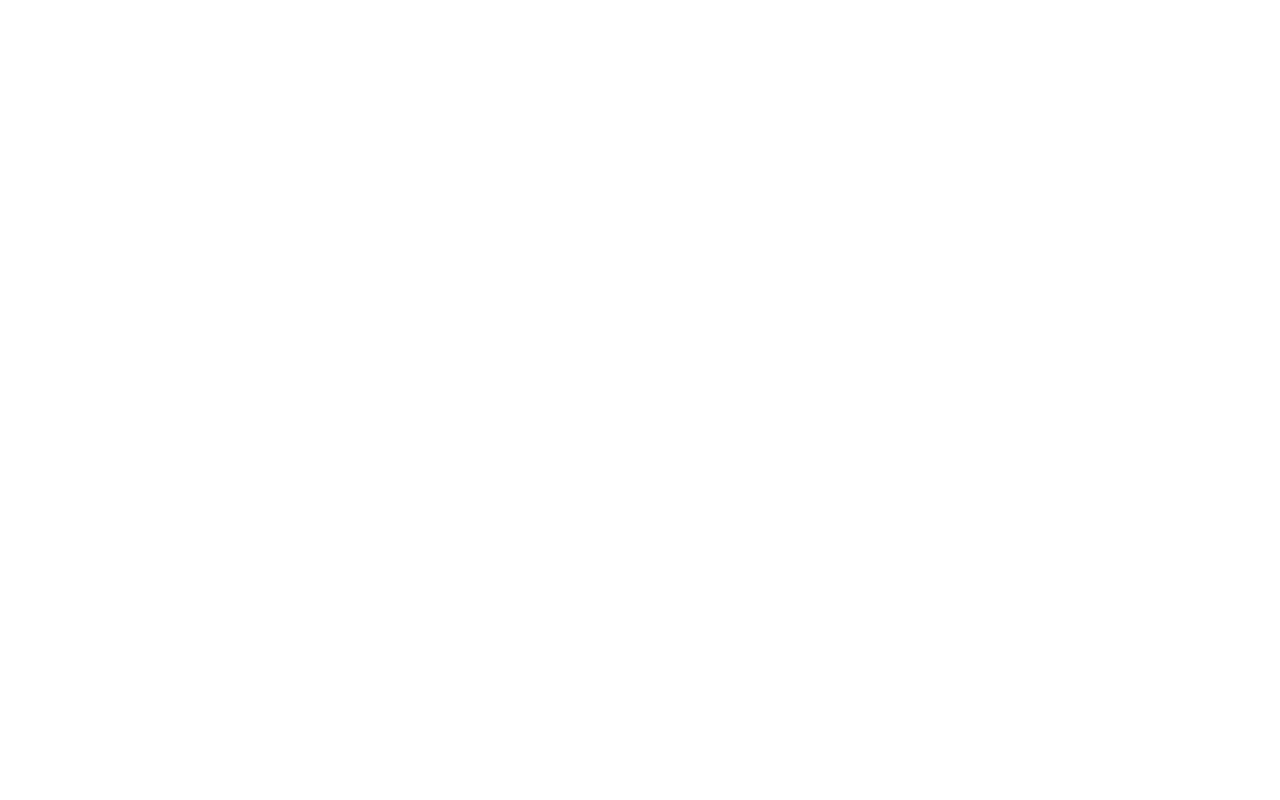
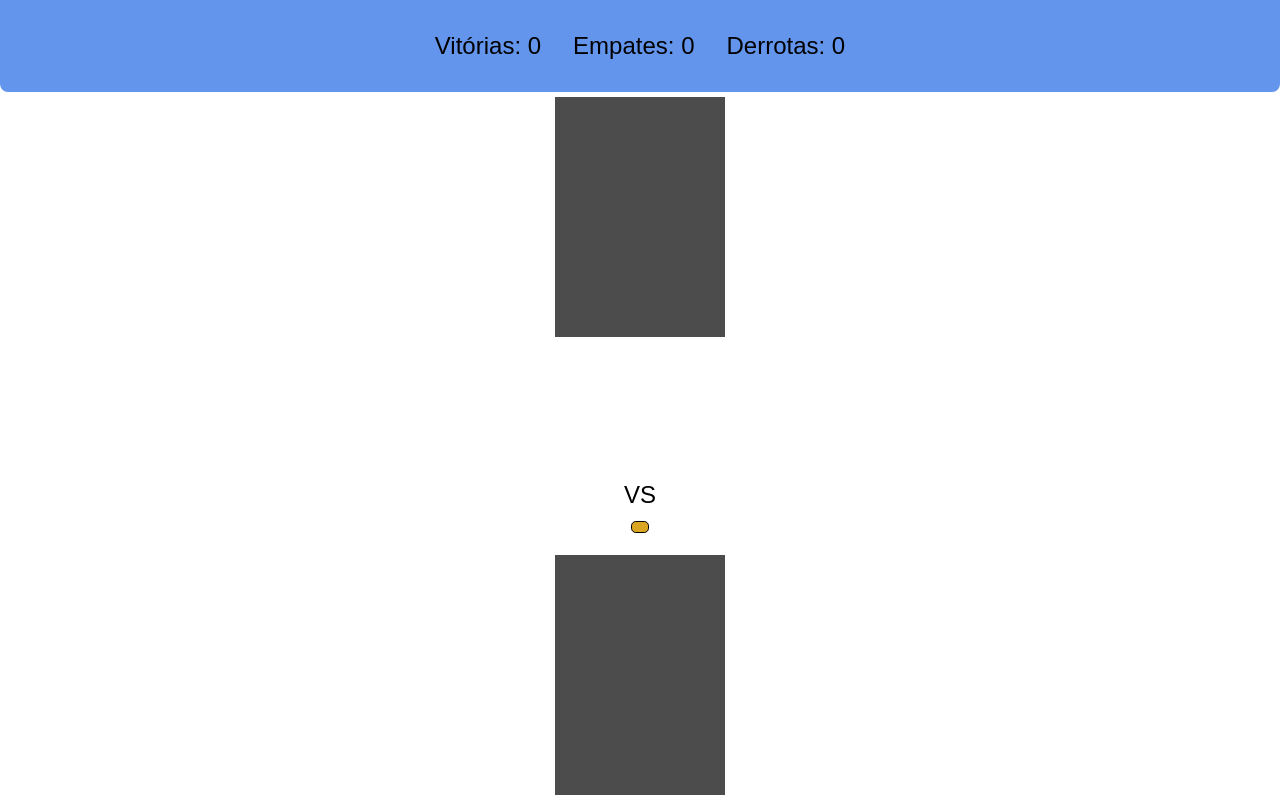
Before and after one commit to klooke/game-yugioh, a plain HTML site: page index.html in a window 1280 px wide. Drawn offline with Linux system fonts and the light colour scheme; a web font is replaced by a local one.

Commit message:
feat: style and structure page

```diff
--- a/index.html
+++ b/index.html
@@ -1,13 +1,37 @@
 <!DOCTYPE html>
-<html lang="en">
+<html lang="pt-BR">
   <head>
     <meta charset="UTF-8" />
     <meta name="viewport" content="width=device-width, initial-scale=1.0" />
-    <title>Yu-Gi-Oh!</title>
+    <title>Yu-Gi-Oh! Jokenpô!!!</title>
+
+    <link rel="preconnect" href="https://fonts.googleapis.com" />
+    <link rel="preconnect" href="https://fonts.gstatic.com" crossorigin />
+    <link
+      href="https://fonts.googleapis.com/css2?family=Anta&display=swap"
+      rel="stylesheet"
+    />
 
     <link rel="stylesheet" href="./src/styles/global.css" />
   </head>
   <body>
+    <header class="container-col">
+      <div class="container-row">
+        <h2>Vitórias: <span id="score-win">0</span></h2>
+        <h2>Empates: <span id="score-draw">0</span></h2>
+        <h2>Derrotas: <span id="score-lose">0</span></h2>
+      </div>
+    </header>
+    <main class="container-col">
+      <div class="container-row hand" id="computer-hand"></div>
+      <div class="container-row" id="field">
+        <div class="card-place" id="player-set"></div>
+        <h2>VS</h2>
+        <div class="card-place" id="computer-set"></div>
+      </div>
+      <h2 class="hidde" id="result-game"></h2>
+      <div class="container-row hand" id="player-hand"></div>
+    </main>
     <script src="./src/scripts/main.js" defer></script>
   </body>
 </html>
--- a/src/styles/global.css
+++ b/src/styles/global.css
@@ -1,5 +1,78 @@
+:root {
+  --card-width: 170px;
+  --card-height: 240px;
+}
+
 * {
   margin: 0;
   padding: 0;
   box-sizing: border-box;
+  font-family: "Anta", sans-serif;
+  font-weight: 400;
+  font-style: normal;
 }
+
+body {
+  display: flex;
+  flex-direction: column;
+  height: 100vh;
+}
+
+main {
+  width: 100vw;
+  height: 100vh;
+}
+
+body header {
+  width: fit-content;
+  width: 100vw;
+  background-color: cornflowerblue;
+  border-radius: 0 0 0.5rem 0.5rem;
+}
+
+.container-row {
+  display: flex;
+  align-items: center;
+  justify-content: space-between;
+  text-align: center;
+
+  > * {
+    margin: 1rem;
+  }
+}
+
+.container-col {
+  display: flex;
+  flex-direction: column;
+  align-items: center;
+  justify-content: space-between;
+  text-align: center;
+
+  > * {
+    margin: 1rem;
+  }
+}
+
+.card-place {
+  width: var(--card-width);
+  height: var(--card-height);
+  position: relative;
+}
+
+.hand {
+  min-width: var(--card-width);
+  min-height: var(--card-height);
+  background-color: rgba(0, 0, 0, 0.7);
+  margin: 0.3rem;
+}
+
+
+
+#result-game {
+  margin-top: -8rem;
+  padding: 0.3rem 0.5rem;
+  text-transform: uppercase;
+  background-color: goldenrod;
+  border: 1px solid black;
+  border-radius: 0.3rem;
+}
```
